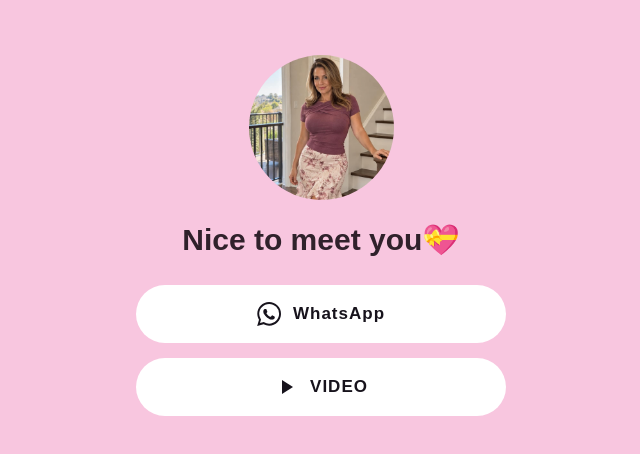
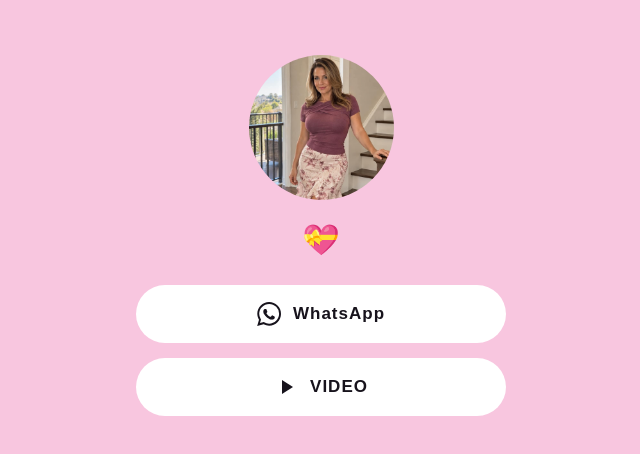
Before and after one commit to Penyul24/dating-group-landing, a plain HTML site: page index.html in a window 1280 px wide. Shown: the whole page, without its empty margins (319-959 px from the left). Drawn offline with Linux system fonts and the light colour scheme.

Commit message:
Remove text from h1 and keep the heart emoji

```diff
--- a/index.html
+++ b/index.html
@@ -115,7 +115,7 @@ h1 {
     alt="Profile"
   >
 
-  <h1>Nice to meet you💝</h1>
+  <h1>💝</h1>
 
   <div class="cta-group">
 
```
